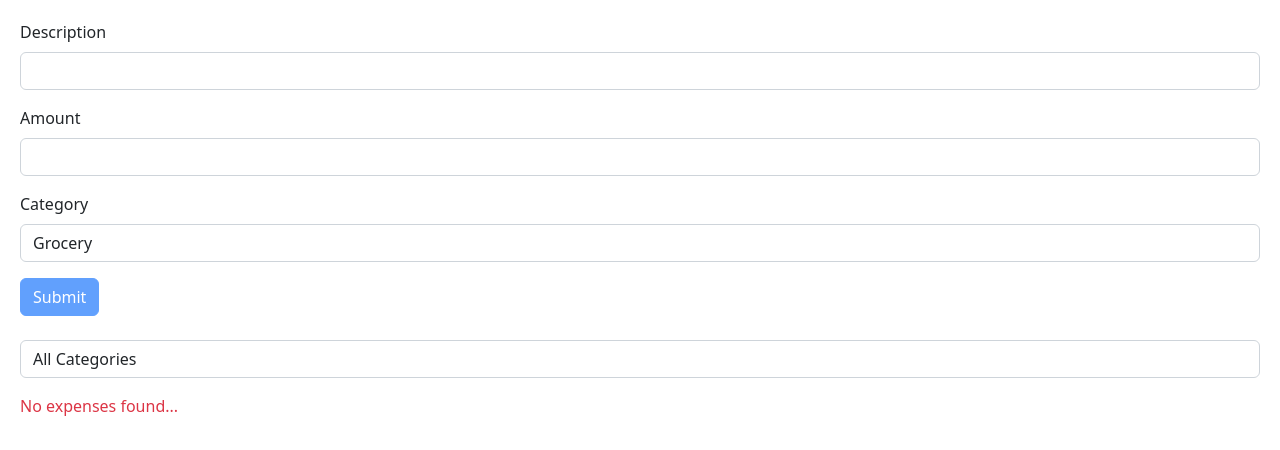
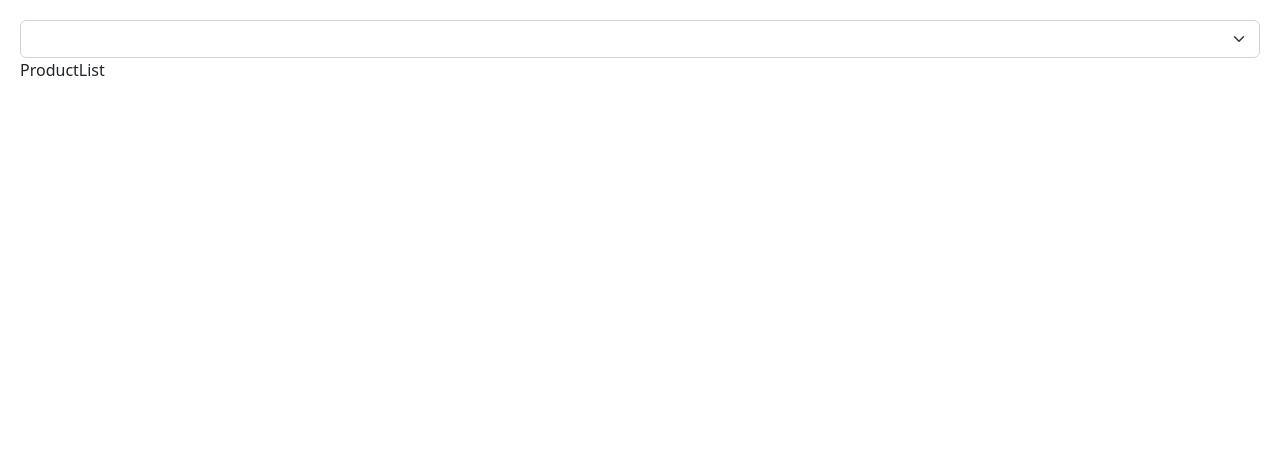
Before and after one commit to Shoblik/React-Basics, a React (Vite) app: page / in a window 1280 px wide. Shown: the top 450 px of the page. Built offline with nearby package versions, Linux system fonts and the light colour scheme.

Commit message:
Use effect demo complete

```diff
--- a/src/App.tsx
+++ b/src/App.tsx
@@ -1,54 +1,21 @@
-import { useState } from "react";
-import { FieldValues } from "react-hook-form";
-import { ExpenseForm } from './components/ExpenseForm';
-import { ExpenseTable } from "./components/ExpenseTable";
-import { ExpenseFilter } from "./components/ExpenseFilter";
-
+import { useEffect, useRef, useState } from "react";
+import { ProductList } from './components/ProductList';
 
 function App() {
-	const [items, setItems] = useState({
-		expenses: Array(),
-		category: "All",
-	});
+	const [category, setCategory] = useState('');
 
-	const handleSubmit = (data: FieldValues) => {
-		setItems({
-			...items,
-			expenses: [...items.expenses, data],
-		});
-	};
-
-	const handleDeleteItem = (flaggedIndex: number) => {
-		setItems({
-			...items,
-			expenses: items.expenses.filter((item, index) => index !== flaggedIndex),
-		});
-	};
-
-	const handleCategoryUpdate = (newCategory: string) => {
-		setItems({
-			category: newCategory,
-			expenses: [...items.expenses],
-		});
-	};
-
-	const expensesByCategory = () => {
-		if (items.category === "All") return items.expenses;
-		return items.expenses.filter((item) => {
-			if (item.category === items.category) return item;
-		});
-	};
+	const ref = useRef<HTMLInputElement>(null);
 
 	return (
-		<div>
-			<ExpenseForm onSubmit={handleSubmit} />
-			<ExpenseFilter onSelectCategory={handleCategoryUpdate} />
-			<ExpenseTable
-				onDelete={handleDeleteItem}
-				expenses={expensesByCategory()}
-			/>
-		</div>
-	);
+		<>
+			<select onChange={(event) => setCategory(event.target.value)} className="form-select">
+				<option value=""></option>
+				<option value="Clothing">Clothing</option>
+				<option value="Household">Household</option>
+			</select>
+			<ProductList category={category} />
+		</>
+	)
 }
 
 export default App;
--- /dev/null
+++ b/src/components/ProductList.tsx
@@ -0,0 +1,12 @@
+import React, { useState, useEffect } from "react";
+
+export const ProductList = ({ category }: { category:string}) => {
+	const [products, setProducts] = useState<string[]>([]);
+
+	useEffect(() => {
+		console.log("fetching products in " + category);
+        setProducts(['Clothing', 'Household']);
+	}, [category]);
+
+	return <div>ProductList</div>;
+};
```
